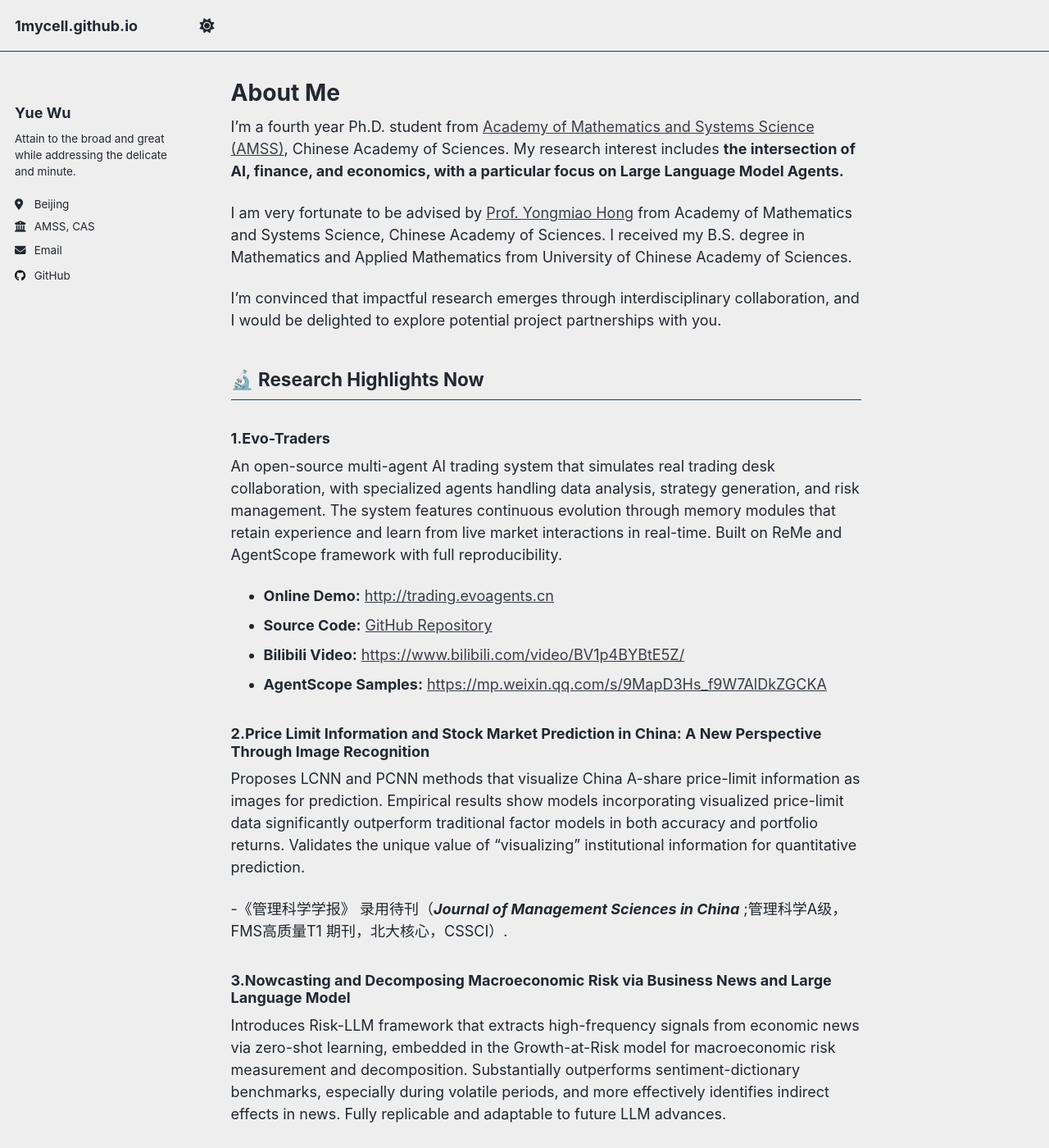
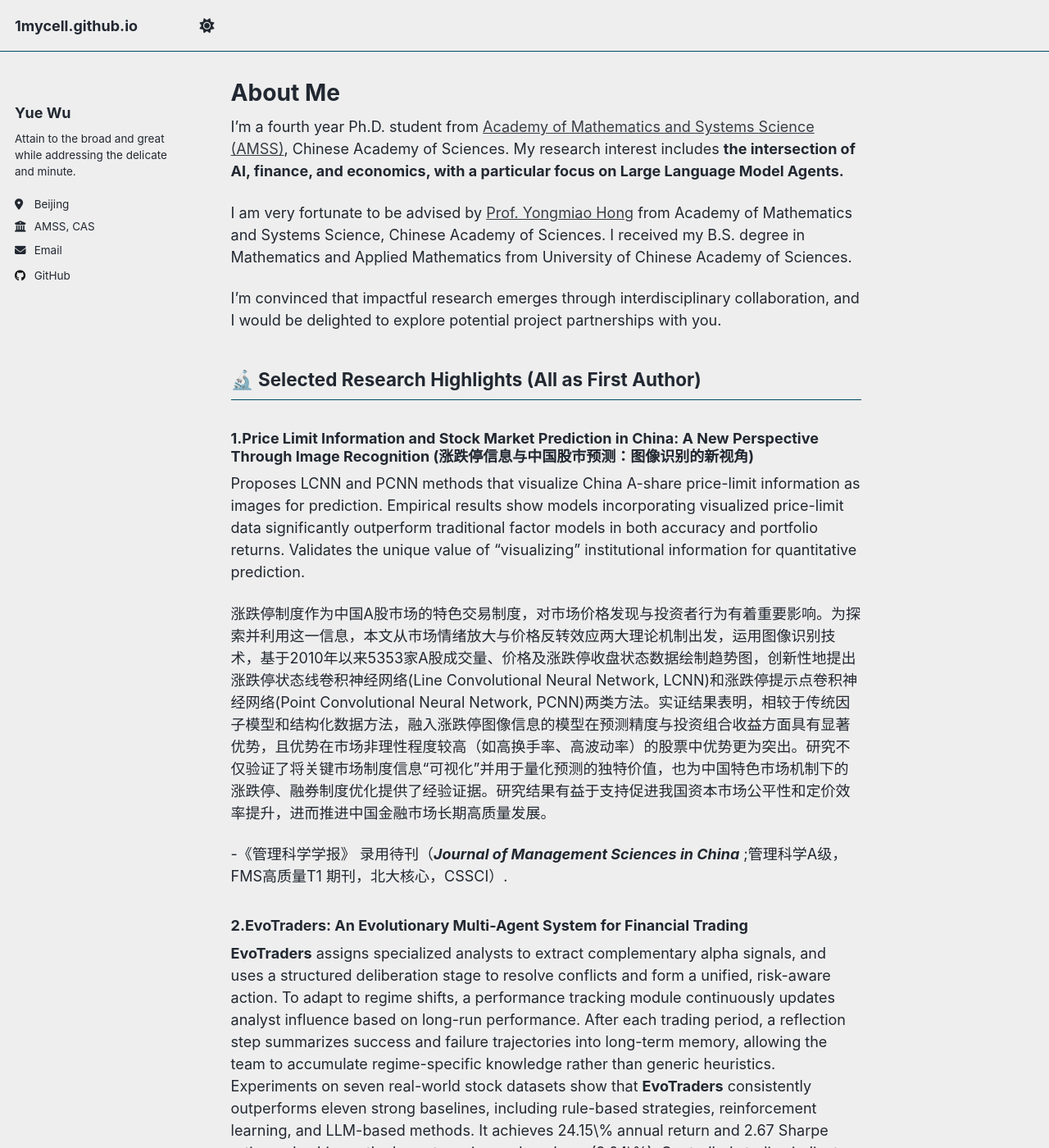
Before and after one commit to 1mycell/1mycell.github.io, a Jekyll site: the page built from _pages/about.md, in a window 1280 px wide and 1400 px high. Shown: the whole window at 82% size. Built offline with Jekyll 4.4.1, drawn with Linux system fonts in a browser that asks for light colours; a script that is not in the unit is left out; some of the changed text lies outside the part shown.

Commit message:
update research

```diff
--- a/_pages/about.md
+++ b/_pages/about.md
@@ -14,42 +14,41 @@ I am very fortunate to be advised by [Prof. Yongmiao Hong](https://people.ucas.e
 I’m convinced that impactful research emerges through interdisciplinary collaboration, and I would be delighted to explore potential project partnerships with you.
 
 
+## 🔬 Selected Research Highlights (All as First Author)
 
 
+### 1.Price Limit Information and Stock Market Prediction in China: A New Perspective Through Image Recognition (涨跌停信息与中国股市预测：图像识别的新视角)
 
-## 🔬 Research Highlights Now
-### 1.Evo-Traders
+Proposes LCNN and PCNN methods that visualize China A-share price-limit information as images for prediction. Empirical results show models incorporating visualized price-limit data significantly outperform traditional factor models in both accuracy and portfolio returns. Validates the unique value of "visualizing" institutional information for quantitative prediction.
 
-An open-source multi-agent AI trading system that simulates real trading desk collaboration, with specialized agents handling data analysis, strategy generation, and risk management. The system features continuous evolution through memory modules that retain experience and learn from live market interactions in real-time. Built on ReMe and AgentScope framework with full reproducibility.
+涨跌停制度作为中国A股市场的特色交易制度，对市场价格发现与投资者行为有着重要影响。为探索并利用这一信息，本文从市场情绪放大与价格反转效应两大理论机制出发，运用图像识别技术，基于2010年以来5353家A股成交量、价格及涨跌停收盘状态数据绘制趋势图，创新性地提出涨跌停状态线卷积神经网络(Line Convolutional Neural Network, LCNN)和涨跌停提示点卷积神经网络(Point Convolutional Neural Network, PCNN)两类方法。实证结果表明，相较于传统因子模型和结构化数据方法，融入涨跌停图像信息的模型在预测精度与投资组合收益方面具有显著优势，且优势在市场非理性程度较高（如高换手率、高波动率）的股票中优势更为突出。研究不仅验证了将关键市场制度信息“可视化”并用于量化预测的独特价值，也为中国特色市场机制下的涨跌停、融券制度优化提供了经验证据。研究结果有益于支持促进我国资本市场公平性和定价效率提升，进而推进中国金融市场长期高质量发展。
+
+-《管理科学学报》 录用待刊（_**Journal of Management Sciences in China**_ ;管理科学A级，FMS高质量T1 期刊，北大核心，CSSCI）.
+
+### 2.EvoTraders: An Evolutionary Multi-Agent System for Financial Trading
+**EvoTraders** assigns specialized analysts to extract complementary alpha signals, and uses a structured deliberation stage to resolve conflicts and form a unified, risk-aware action. To adapt to regime shifts, a performance tracking module continuously updates analyst influence based on long-run performance. After each trading period, a reflection step summarizes success and failure trajectories into long-term memory, allowing the team to accumulate regime-specific knowledge rather than generic heuristics. Experiments on seven real-world stock datasets show that **EvoTraders** consistently outperforms eleven strong baselines, including rule-based strategies, reinforcement learning, and LLM-based methods. It achieves 24.15\% annual return and 2.67 Sharpe ratio, and achieves the lowest maximum drawdown (3.64\%). Controlled studies indicate that the gains come from role specialization, council, performance-weighted decision-making, and reflection-driven memory, rather than larger compute budgets or simple ensembling.
 
 - **Online Demo:** [http://trading.evoagents.cn](http://trading.evoagents.cn)
 - **Source Code:** [GitHub Repository](https://github.com/agentscope-ai/agentscope-samples/tree/main/evotraders)
-- **Bilibili Video:** [https://www.bilibili.com/video/BV1p4BYBtE5Z/](https://www.bilibili.com/video/BV1p4BYBtE5Z/)
+- **Video:** [https://www.bilibili.com/video/BV1p4BYBtE5Z/](https://www.bilibili.com/video/BV1p4BYBtE5Z/)
 - **AgentScope Samples:** [https://mp.weixin.qq.com/s/9MapD3Hs_f9W7AlDkZGCKA](https://mp.weixin.qq.com/s/9MapD3Hs_f9W7AlDkZGCKA)
 
+### 3.When Large Language Model Meets Economic News: Advancing Narrative-Driven Macroeconomic Forecasting and Nowcasting
 
-### 2.Price Limit Information and Stock Market Prediction in China: A New Perspective Through Image Recognition
+Proposes Target-LLM method that extracts multidimensional information from economic news through well-designed zero-shot prompts for macro prediction. Combines strengths of topic modeling and sentiment lexicon approaches, significantly outperforming traditional methods in forecasting US GDP, inflation, and unemployment. Constructed impact strength indicators provide more timely and accurate nowcasting performance.
+- **Best Student Presentation Award** of 45th International Symposium on Forecasting（ISF, 2025）.
+- Submitted to _**International Journal of Forecasting**_,预测类国际顶尖期刊，JCRQ1.
 
-Proposes LCNN and PCNN methods that visualize China A-share price-limit information as images for prediction. Empirical results show models incorporating visualized price-limit data significantly outperform traditional factor models in both accuracy and portfolio returns. Validates the unique value of "visualizing" institutional information for quantitative prediction.
-
--《管理科学学报》 录用待刊（_**Journal of Management Sciences in China**_ ;管理科学A级，FMS高质量T1 期刊，北大核心，CSSCI）.
-
-### 3.Nowcasting and Decomposing Macroeconomic Risk via Business News and Large Language Model
+### 4.Nowcasting and Decomposing Macroeconomic Risk via Business News and Large Language Model
 
 Introduces Risk-LLM framework that extracts high-frequency signals from economic news via zero-shot learning, embedded in the Growth-at-Risk model for macroeconomic risk measurement and decomposition. Substantially outperforms sentiment-dictionary benchmarks, especially during volatile periods, and more effectively identifies indirect effects in news. Fully replicable and adaptable to future LLM advances.
-
-### 4.When Large Language Model Meets Economic News: Advancing Narrative-Driven Macroeconomic Forecasting and Nowcasting
-
-Proposes Target-LLM method that extracts multidimensional information from economic news through well-designed zero-shot prompts for macro prediction. Combines strengths of topic modeling and sentiment lexicon approaches, significantly outperforming traditional methods in forecasting US GDP, inflation, and unemployment. Constructed impact strength indicators provide more timely and accurate nowcasting performance.
-- **Best Student Presentation Award** of 45th International Symposium on Forecasting（ISF, 2025）
-- Submitted to _**International Journal of Forecasting**_,预测类国际顶尖期刊，JCRQ1.
-
+- The Australasian Econometric Conference of the Association of Econometricians Conference, 2025 (Sydney, Australia).
 
 ## 🎓 Education
 
-**Ph.D.**
-*Academy of Mathematics and Systems Science, Chinese Academy of Sciences*
-Advisor: Prof. Yongmiao Hong
+**Ph.D.**  (2022-2027)
+[*Academy of Mathematics and Systems Science, Chinese Academy of Sciences*](http://amss.cas.cn)
+Advisor: [Prof. Yongmiao Hong](https://people.ucas.edu.cn/~ymhong?language=en)
 
 **B.S. in Mathematics and Applied Mathematics** (2018-2022)
 *University of Chinese Academy of Sciences*
@@ -63,10 +62,13 @@ Advisor: Prof. Yongmiao Hong
 
 
 ## 🏆 Selected Awards
-- Best Student Presentation Award of 45th ISF
-- Academic Scholarship, University of Chinese Academy of Sciences,2021
-- Academic Scholarship, University of Chinese Academy of Sciences,2020
-- Academic Scholarship, University of Chinese Academy of Sciences,2019
+- **Best Student Presentation Award** of 45th International Symposium on Forecasting（ISF）, 2025
+- Finalist, UBIQUANT Stock Trading Competition, UBIQUANT Quantitative Challenge Carnival, 2023
+- Academic Scholarship, University of Chinese Academy of Sciences (UCAS),2021
+- Academic Scholarship, University of Chinese Academy of Sciences (UCAS),2020
+- Academic Scholarship, University of Chinese Academy of Sciences (UCAS),2019
+- Merit Student, University of Chinese Academy of Sciences (UCAS), 2022
+- Merit Student, University of Chinese Academy of Sciences (UCAS), 2020
 
 
 <a href="https://info.flagcounter.com/ebVj"><img src="https://s01.flagcounter.com/count/ebVj/bg_FFFFFF/txt_000000/border_CCCCCC/columns_2/maxflags_18/viewers_0/labels_0/pageviews_0/flags_0/percent_0/" alt="Flag Counter" border="0"></a>
```
